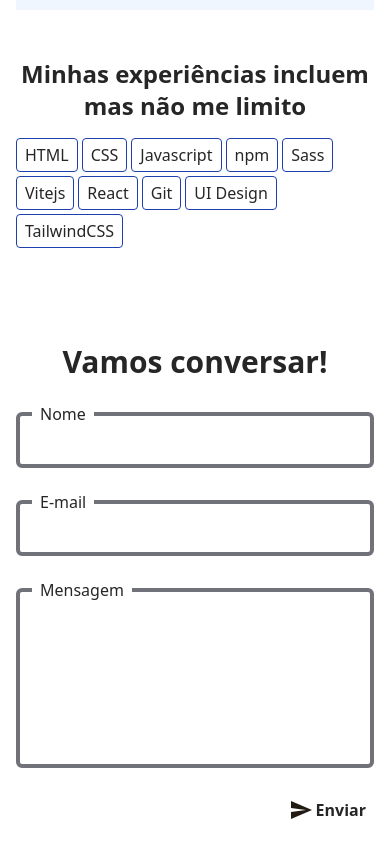
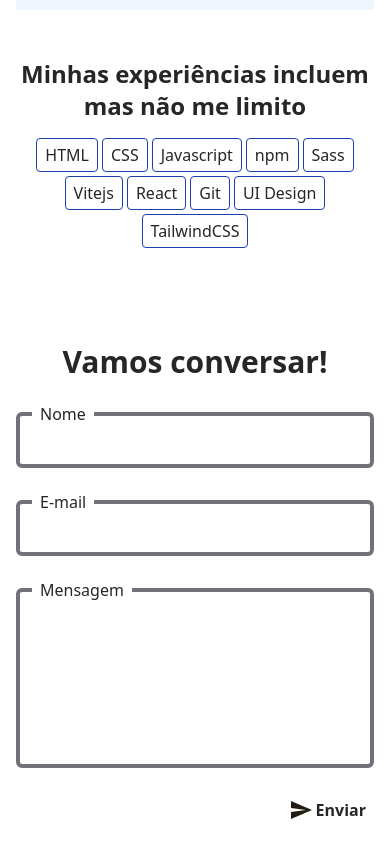
Before and after one commit to juan-galdino/Portfolio-Pessoal, a React (Vite) app: page / in a window 390 px wide. Shown: the part 2820-3678 px from the top of the page. Built offline with nearby package versions, Linux system fonts and the light colour scheme.

Commit message:
:lipstick: Centralize skills at mobile widths

```diff
--- a/src/App.jsx
+++ b/src/App.jsx
@@ -159,7 +159,7 @@ function App() {
           <h2 className="text-2xl font-semibold text-center mb-4 lg:text-left">
             Minhas experiências incluem mas não me limito
           </h2>
-          <article className="flex flex-wrap gap-1">
+          <article className="flex flex-wrap gap-1 justify-center lg:justify-start">
             <Skill>HTML</Skill>
             <Skill>CSS</Skill>
             <Skill>Javascript</Skill>
```
